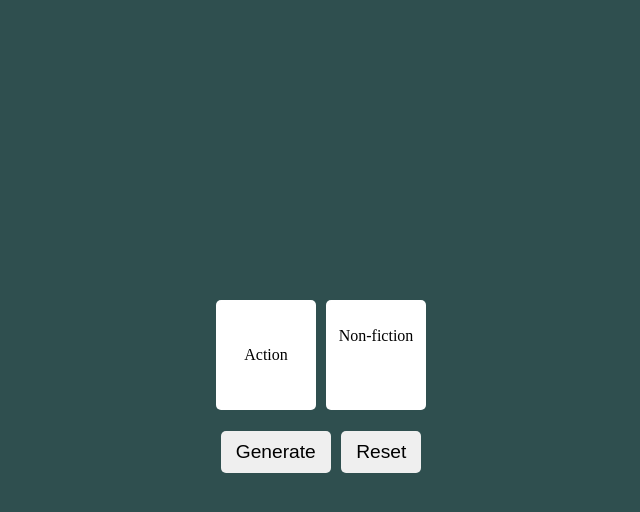
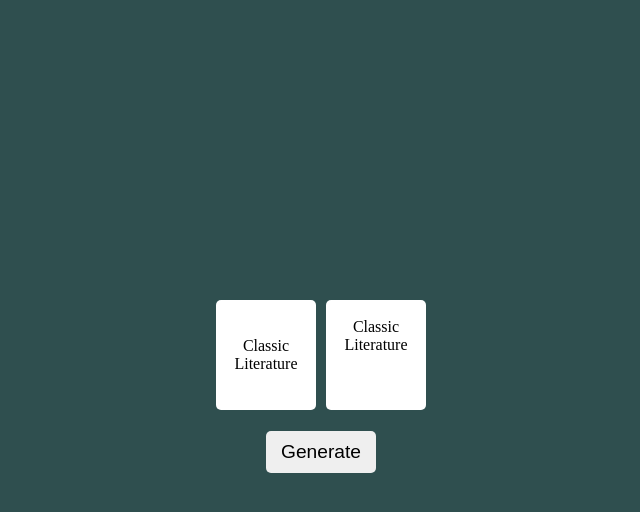
Before and after one commit to GlobalSaturation/genre-generator, a plain HTML site: page index.html in a window 1280 px wide. Both pictures are taken after a click on the button "Generate". Shown: the whole page, without its empty margins (319-959 px from the left). Drawn offline with Linux system fonts and the light colour scheme.

Commit message:
Generate with a single button
Removed the reset button, added a restriction
on the generate button to only allow spinning
when all of the doors have finished. Also
made it so that each generation seamlessly
picks up from the last

```diff
--- a/index.html
+++ b/index.html
@@ -23,7 +23,6 @@
 
 		<div class="buttons">
 			<button id="spinner">Generate</button>
-			<button id="reseter">Reset</button>
 		</div>
 	</div>
 
--- a/javascript.js
+++ b/javascript.js
@@ -38,45 +38,34 @@ const doors = document.querySelectorAll('.door');
 let previousResults = [];
 
 document.querySelector('#spinner').addEventListener('click', () => spin());
-document.querySelector('#reseter').addEventListener('click', () => {
-	previousResults = [];
-	init();
-});
 
-function init(firstInit = true, item_sets = 1, duration_seconds = 1) {
-	console.log(firstInit);
+function init(item_sets = 1, duration_seconds = 1) {
 	for (const door of doors) {
-		//exit early if .spinned is 1
-		if (firstInit == true) {
 		door.dataset.spinned = '0';
-		} else if (door.dataset.spinned === '1') {
-			return;
+		if (door.dataset.prevItem == undefined) {
+			door.dataset.prevItem = '?';
 		}
 
 		const boxes = door.querySelector('.boxes');
 		//our clone handles all of the transition stuff (like a body double),
 		//and then at the end, we will swap back to our original box
 		const boxesClone = boxes.cloneNode(false);
-		const pool = ['?'];
-
-
-		if (firstInit == false) {
-			let loop_count = Math.max(1, item_sets);
+		const pool = [door.dataset.prevItem];
 
 		//create an array of all the genres a minimum of one time
 		//if 'item_sets' is larger, this creates more duplicates in the array
 		const arr = [];
-			for (let i = 0; i < loop_count; i++) {
+		for (let i = 0; i < item_sets; i++) {
 			arr.push(...genres);
 		}
 		pool.push(...shuffle(arr));
-			let lastIndex = pool.at(-1);
+		let resultItem = pool.at(-1);
 
 		//reroll if the result is not unique
-			while (previousResults.includes(lastIndex)) {
+		while (previousResults.includes(resultItem)) {
 			pool.push(...shuffle(arr));
 		}
-			previousResults.push(lastIndex);
+		previousResults.push(resultItem);
 
 			boxesClone.addEventListener(
 				'transitionstart',
@@ -92,6 +81,10 @@ function init(firstInit = true, item_sets = 1, duration_seconds = 1) {
 				//run a function for all the child boxes attached
 				//to the boxesClone, and tell them to remove themselves
 				function() {
+					//make it so that the last item of this pool becomes the first item of the next pool
+					//for seamless transition between generations
+					door.dataset.prevItem = resultItem;
+					door.dataset.spinned = '0';
 					this.querySelectorAll('.box').forEach((box, index) => {
 						if (index > 0) {
 							this.removeChild(box);
@@ -100,7 +93,6 @@ function init(firstInit = true, item_sets = 1, duration_seconds = 1) {
 				},
 				{ once: true }
 			);
-		}
 
 		//create new box nodes, fill it with an item from the pool,
 		//then attach to the boxesClone
@@ -113,7 +105,7 @@ function init(firstInit = true, item_sets = 1, duration_seconds = 1) {
 			boxesClone.appendChild(box);
 		}
 
-		boxesClone.style.transitionDuration = `${Math.max(1, duration_seconds)}s`;
+		boxesClone.style.transitionDuration = `${duration_seconds}s`;
 		//move boxesClone offscreen
 		boxesClone.style.transform = `translateY(-${door.clientHeight * (pool.length - 1)}px)`;
 		//replace box with boxesClone
@@ -121,9 +113,24 @@ function init(firstInit = true, item_sets = 1, duration_seconds = 1) {
 	}
 }
 
+function ifAnySpinning() {
+	for (const door of doors) {
+		if (door.dataset.spinned == '1') {
+			return true;
+		}
+	}
+	return false;
+}
+
 async function spin() {
+	//prevent button spam
+	if (ifAnySpinning()) {
+		return;
+	}
+
+	previousResults = [];
 	//set up the boxes for transition
-	init(false, 1, 4);
+	init(1, 4);
 
 	for (const door of doors) {
 		const boxes = door.querySelector('.boxes');
@@ -131,7 +138,7 @@ async function spin() {
 		//set the boxes loose
 		boxes.style.transform = 'translateY(0)';
 		//create a delay for each spinning door
-		await new Promise((resolve) => setTimeout(resolve, delayTime));
+		await new Promise((resolve) => {setTimeout(resolve, delayTime)});
 	}
 }
 
```
Lines whose indentation alone changed are shown as unchanged.
